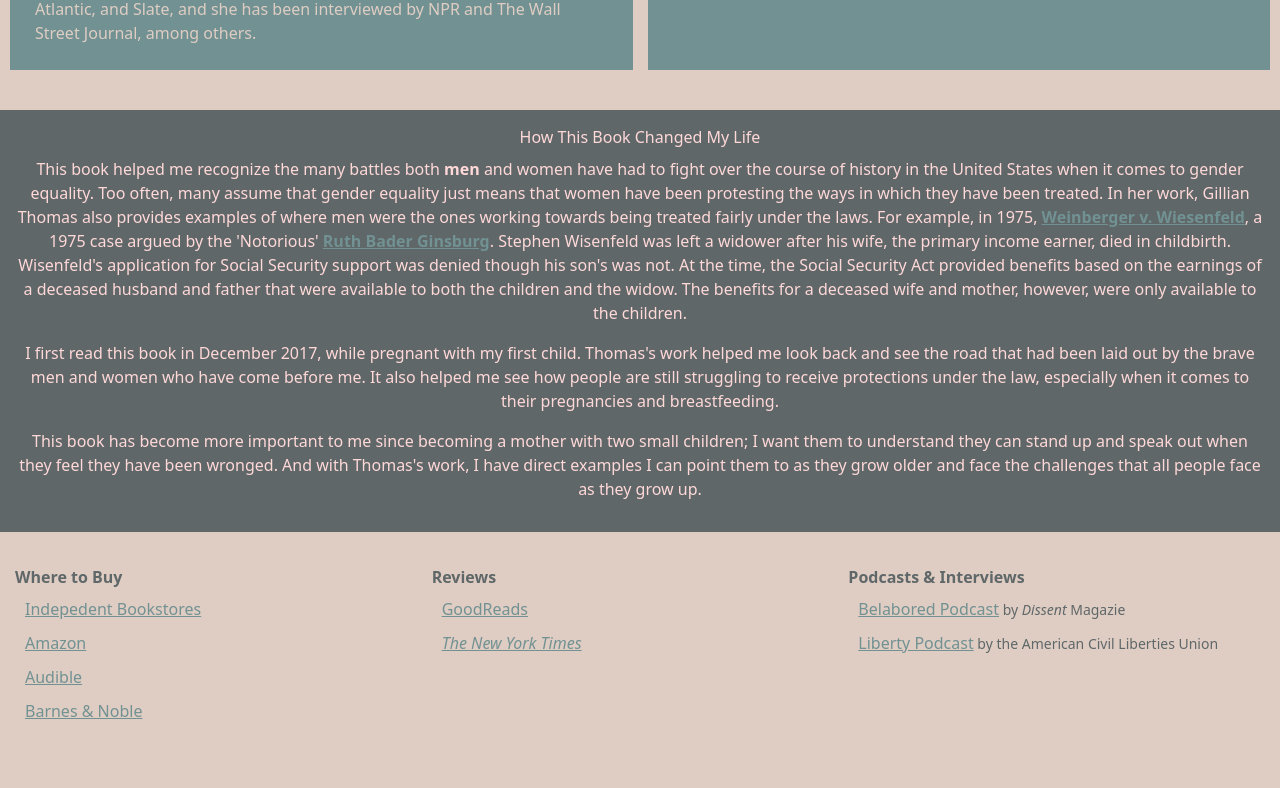
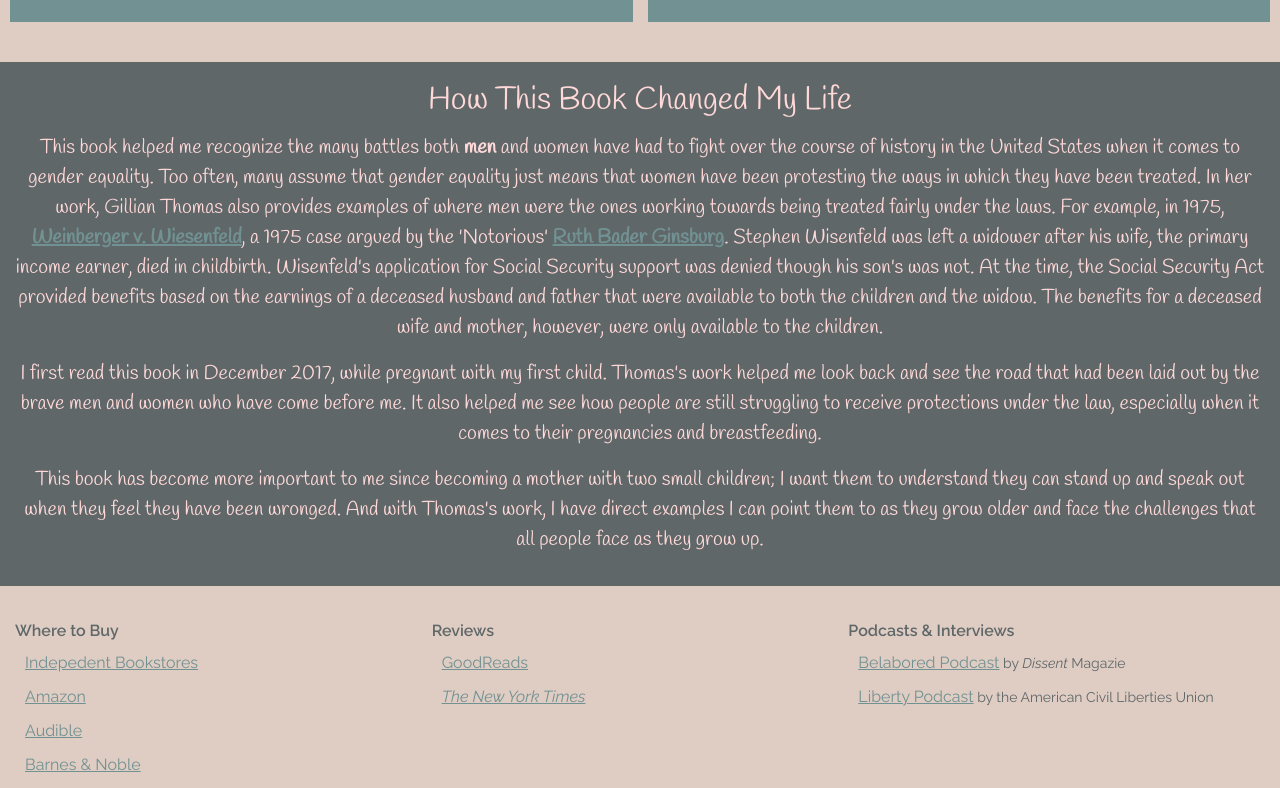
Before and after one commit to tammiramsey/SheCodes-Challenge-Book, a plain HTML site: page index.html in a window 1280 px wide. Shown: the part 1510-2298 px from the top of the page. Drawn offline with nearby package versions, Linux system fonts and the light colour scheme.

Commit message:
fixed fonts and sizing

```diff
--- a/index.html
+++ b/index.html
@@ -52,12 +52,12 @@ header {
 h1, h2, h3, h4, h5, h6 {
     color:#3c4245;
     line-height: 1.5;
-    font: var(--primary-font);
+    font-family: var(--primary-font);
 }
 
 p {
     color: #5f6769;
-    font: var(--primary-font);
+    font-family: var(--primary-font);
     font-size: 20px;
 }
 
@@ -109,6 +109,7 @@ img {
     font-size: 16px;
     margin: 25px;
     line-height: 1.5;
+    font-family: var(--primary-font);
 }
 
 .quote {
@@ -126,6 +127,7 @@ img {
     font-size: 16px;
     margin: 25px;
     line-height: 1.5;
+    font-family: var(--primary-font);
     text-align: left;
 }
 
@@ -141,19 +143,25 @@ img {
 
 .personal h3, p {
     color:#ffd8d8;
-    font: var(--personal-font);
+    font-family: var(--personal-font);
 }
 
 .personal a {
-    font-weight: 700;
+    font-weight: 600;
 }
 
 .info {
     color:#5f6769;
+    font-family: var(--primary-font);
+}
+
+.info {
+    font-family: var(--primary-font);
 }
 
 .info-text {
     color: #5f6769;
+    font-family: var(--primary-font);
 }
 
 section {
@@ -217,8 +225,8 @@ footer {
 
 footer p {
     color: #dfcdc3;
-    font-size: 16px;
-    font: var(--secondary-font);
+    font-size: 18px;
+    font-family: var(--secondary-font);
 }
 
 footer a{
@@ -281,6 +289,7 @@ footer a:hover {
 
     .darkMode .quote {
         border-radius: 4px;
+        background-color: #5f6769;
     }
 
     .darkMode .personal {
@@ -316,6 +325,10 @@ footer a:hover {
     header {
         padding: 40px 0;
         text-align: center;
+    }
+
+    .header {
+        font-size: 30px;
     }
 
     img {
@@ -432,7 +445,7 @@ footer a:hover {
 
             <div class="quote text-center">
                 <h3>Highlights </h3>
-                <h5><em>Here are some of my favorite snippets from the book</em></h5>
+                <h6><em>Here are some of my favorite snippets from the book</em></h6>
                 <p>"[Howard] Smith played his "little amendment" for laugh, claiming to have been inspired by a letter he had received
                     a female constituent. She asked the government to "protect our spinster friends," who were suffering from a
                     shortage of eligable bachelors. Over guffaws from his virutally all-male audience, Smith concluded, "I read that letter to just
@@ -502,17 +515,17 @@ footer a:hover {
     <div>
         <h3 class="info">Where to Buy</h3>
         <ul>
-            <li><p><a href="https://www.indiebound.org/indie-store-finder" target="_blank">Indepedent Bookstores</a></p></li>
-            <li><p><a href="https://www.amazon.com/gp/product/1137280050/ref=x_gr_bb_amazon?ie=UTF8&tag=x_gr_bb_amazon-20&linkCode=as2&camp=1789&creative=9325&creativeASIN=1137280050&SubscriptionId=1MGPYB6YW3HWK55XCGG2" target="_blank"> Amazon</a></p></li>
-            <li><p><a href="https://www.amazon.com/Because-of-Sex-Gillian-Thomas-audiobook/dp/B07RP1SVZV/ref=sr_1_1?keywords=Because+of+Sex&qid=1701974544&s=audible&sr=1-1" target="_blank">Audible</a></p></li>
-            <li><p><a href="https://www.berlin.de/en/public-transportation/" target="_blank">Barnes & Noble </a></p></li>
+            <li ><p class="info-text"><a href="https://www.indiebound.org/indie-store-finder" target="_blank">Indepedent Bookstores</a></p></li>
+            <li><p class="info-text"><a href="https://www.amazon.com/gp/product/1137280050/ref=x_gr_bb_amazon?ie=UTF8&tag=x_gr_bb_amazon-20&linkCode=as2&camp=1789&creative=9325&creativeASIN=1137280050&SubscriptionId=1MGPYB6YW3HWK55XCGG2" target="_blank"> Amazon</a></p></li>
+            <li><p class="info-text"><a href="https://www.amazon.com/Because-of-Sex-Gillian-Thomas-audiobook/dp/B07RP1SVZV/ref=sr_1_1?keywords=Because+of+Sex&qid=1701974544&s=audible&sr=1-1" target="_blank">Audible</a></p></li>
+            <li><p class="info-text"><a href="https://www.berlin.de/en/public-transportation/" target="_blank">Barnes & Noble </a></p></li>
         </ul>
     </div>
 
     <div>
         <h3 class="info">Reviews</h3>
-            <p><a href="https://www.goodreads.com/book/show/25663714-because-of-sex" target="_blank">GoodReads</a></p>
-            <p><a href="https://www.nytimes.com/2016/03/13/books/review/because-of-sex-by-gillian-thomas.html" target="_blank"><em>The New York Times</em></a> </p>
+            <p class="info-text"><a href="https://www.goodreads.com/book/show/25663714-because-of-sex" target="_blank">GoodReads</a></p>
+            <p class="info-text"><a href="https://www.nytimes.com/2016/03/13/books/review/because-of-sex-by-gillian-thomas.html" target="_blank"><em>The New York Times</em></a> </p>
 
     </div>
 
```
